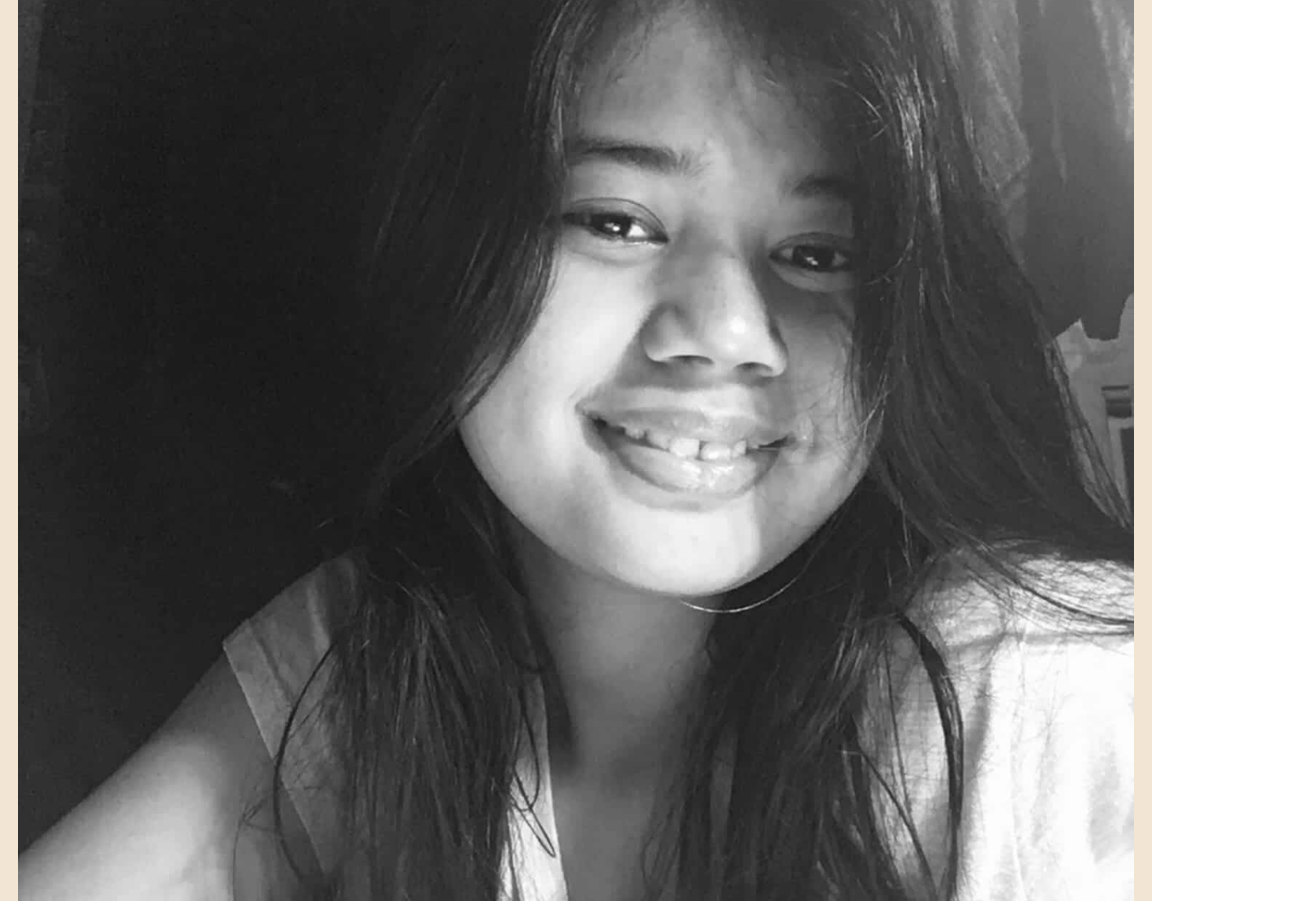
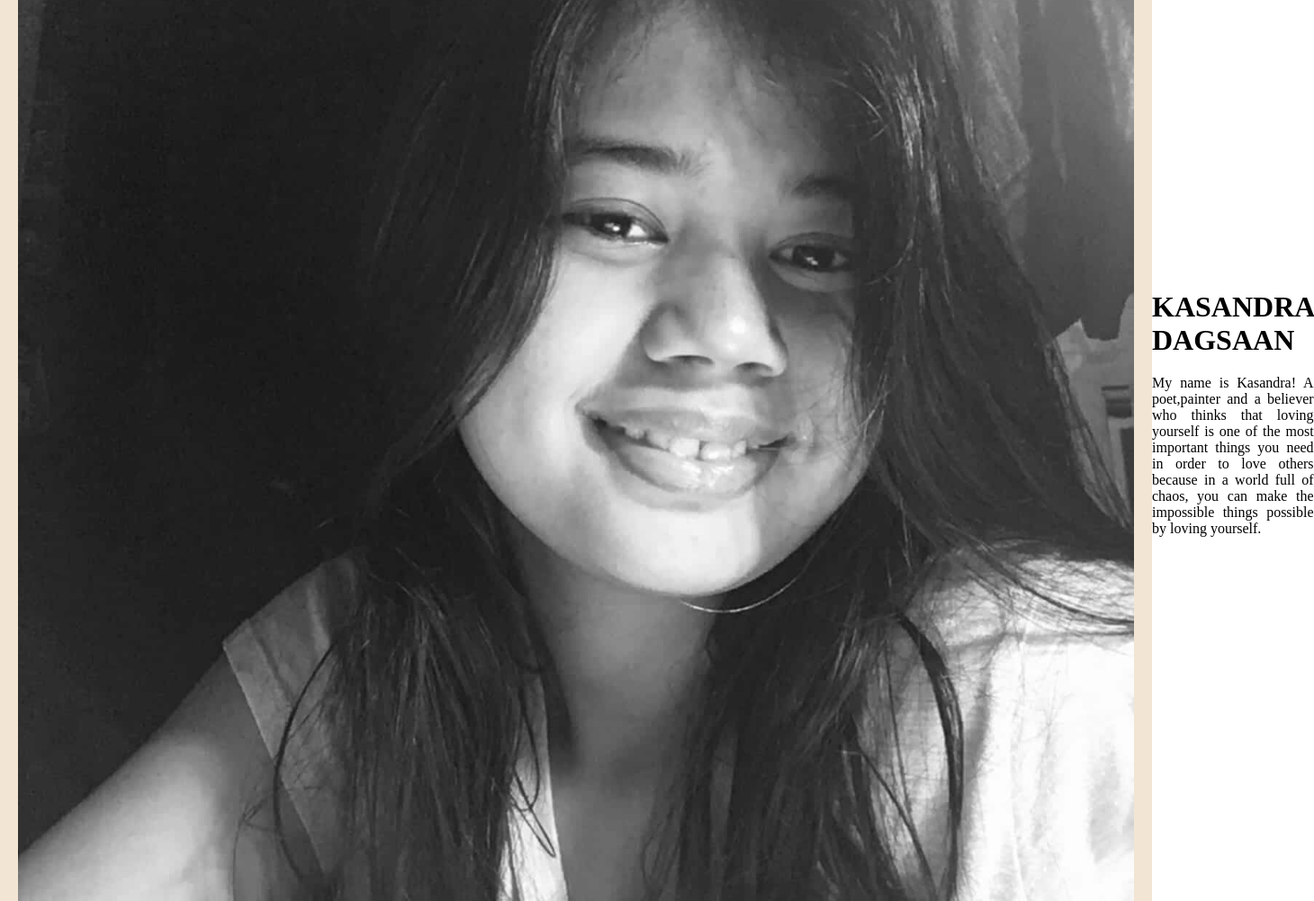
Before and after one commit to Azkobayashi/Kassy, a plain HTML site: page index.html in a window 1280 px wide. Shown: the part 1358-2360 px from the top of the page at 90% size, 1460 px wide, since content can reach past the window. Drawn offline with Linux system fonts and the light colour scheme.

Commit message:
Update styles.css

```diff
--- a/styles.css
+++ b/styles.css
@@ -89,14 +89,17 @@ html {
 
 #pic {
     display: flex;
-    flex-direction: column;
+    flex-direction: row;
     align-items: center;
-    text-align: center;
 }
 
 #pic img {
     max-width: 100%;
     height: auto;
+}
+
+#intro {
+    padding-left: 20px;
 }
 
 #intro h2 {
@@ -105,7 +108,7 @@ html {
 }
 
 #intro p {
-    padding: 0 20px;
+    text-align: justify;
 }
 
 /* Portfolio Section */
@@ -233,4 +236,4 @@ html {
     .form-container {
         padding: 20px;
     }
-    }
+        }
```
